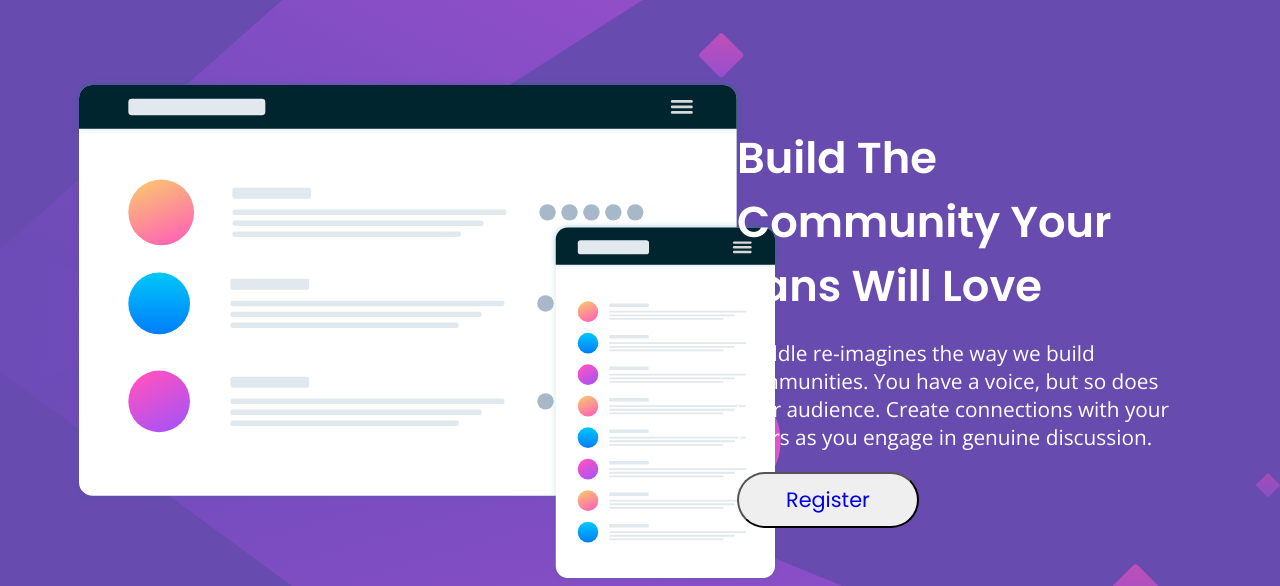
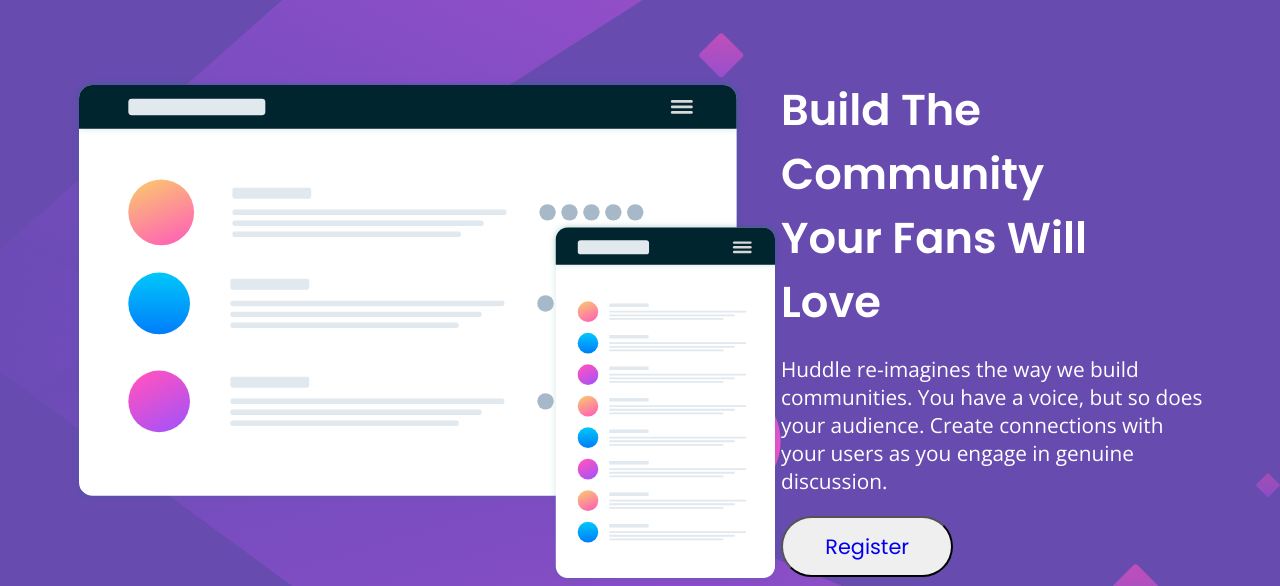
Before and after one commit to HgaDev777/Huddle-Landing-Page, a plain HTML site: page index.html in a window 1280 px wide. Shown: the part 136-722 px from the top of the page. Drawn offline with nearby package versions, Linux system fonts and the light colour scheme.

Commit message:
adding media q's

```diff
--- a/scss/style.scss
+++ b/scss/style.scss
@@ -46,6 +46,12 @@ body {
 
 .main-image {
   width: 40%;
+
+  @media only screen and (max-width: 1350px) {
+    display: block;
+    margin: 0 auto;
+    width: 100%;
+  }
 }
 
 .main-showcase {
@@ -55,6 +61,12 @@ body {
   width: 44%;
   margin-right: 1em;
   margin-top: 3em;
+
+  @media only screen and (max-width: 1350px) {
+    display: block;
+    width: 90%;
+    margin: 0 auto;
+  }
 }
 
 .main__header {
```
Also changed, not shown: css/style.min.css.
